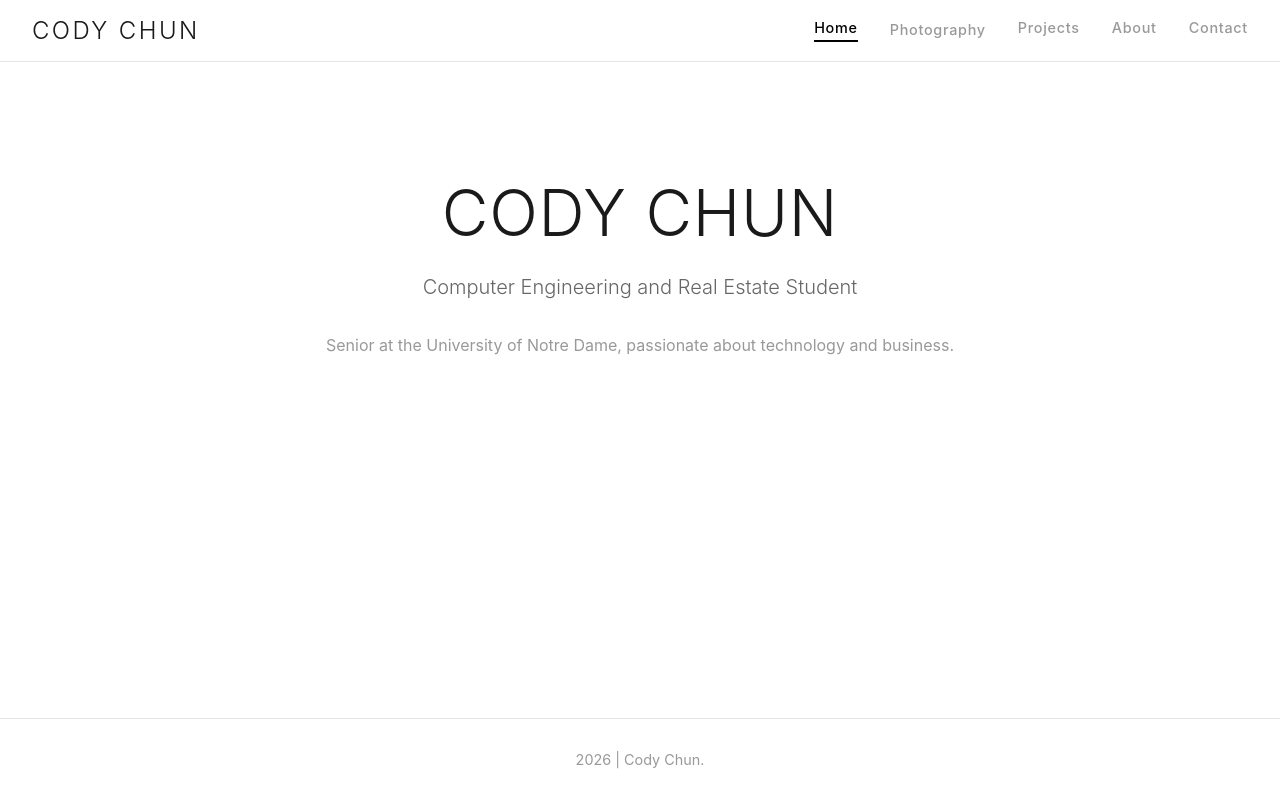
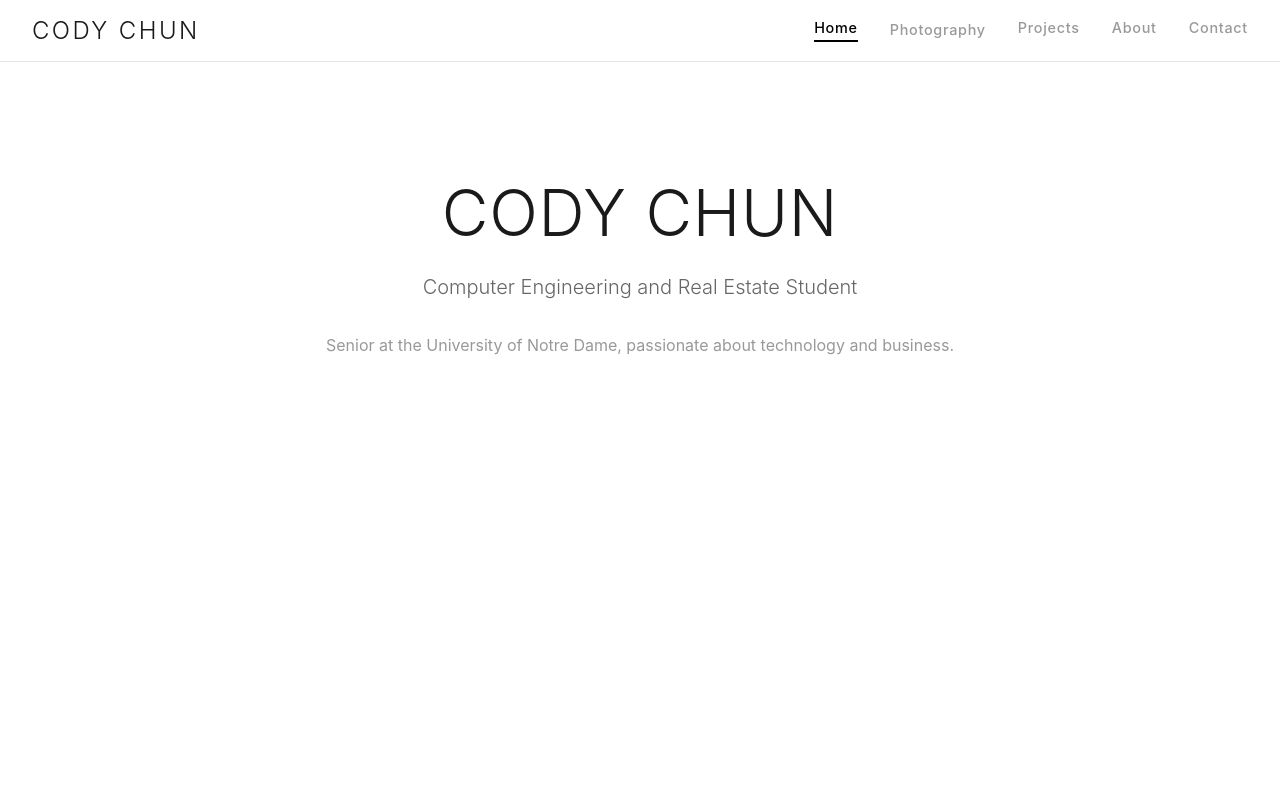
Before and after one commit to codychun/codychun.github.io, a React (Vite) app: page / in a window 1280 px wide. Built offline with nearby package versions, Linux system fonts and the light colour scheme.

Commit message:
Changed layout of main page to fill screen

```diff
--- a/src/App.css
+++ b/src/App.css
@@ -5,7 +5,9 @@
 }
 
 .main-content {
-  flex: 1; /* Takes up remaining space between nav and footer */
+  flex: 1;
+  display: flex;
+  flex-direction: column;
   max-width: 1200px;
   width: 100%;
   margin: 0 auto;
--- a/src/App.jsx
+++ b/src/App.jsx
@@ -24,8 +24,6 @@ function App() {
           <Route path="/alarm-clock" element={<AlarmPage />} />
         </Routes>
       </main>
-
-      <Footer />
     </div>
   )
 }
```
